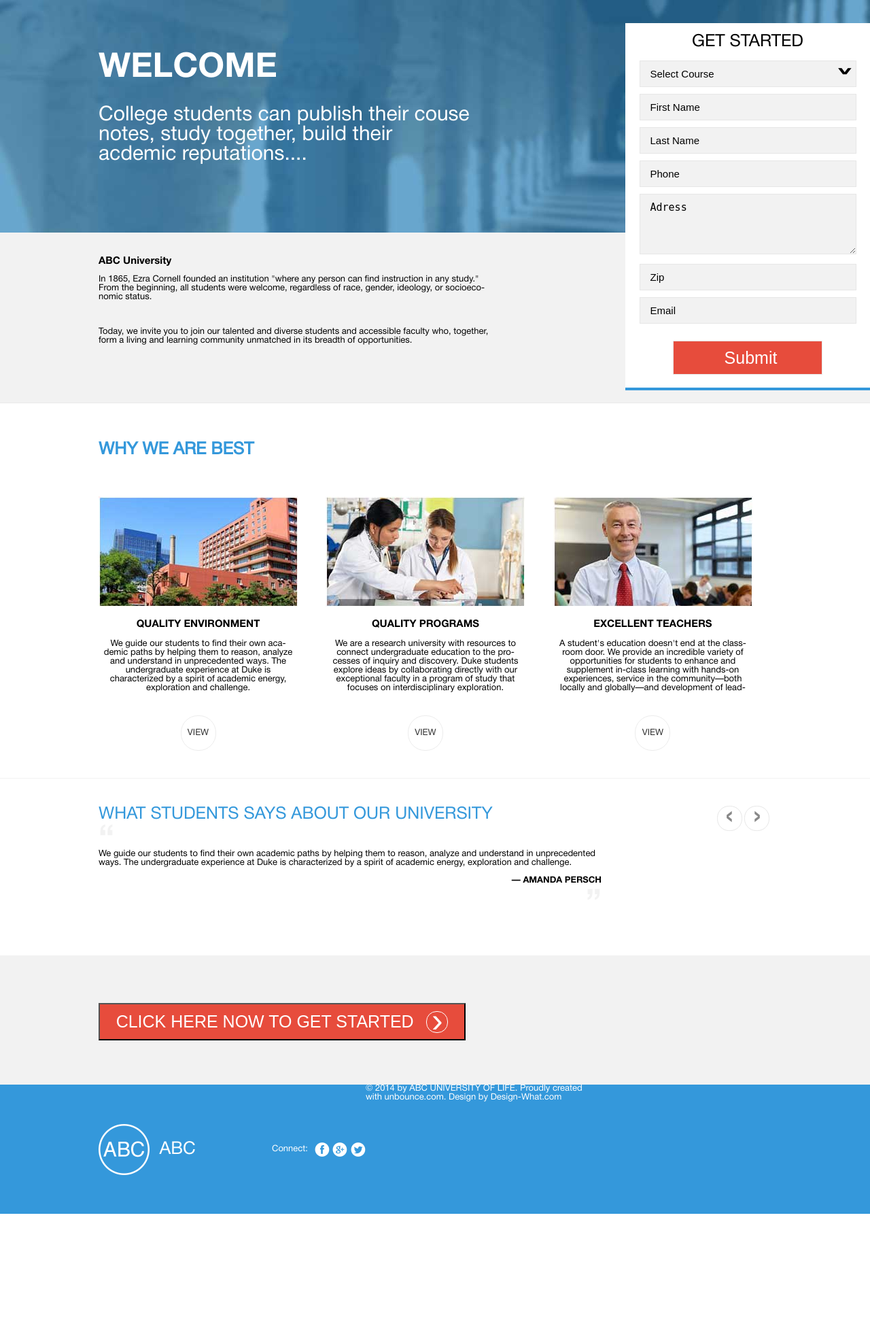
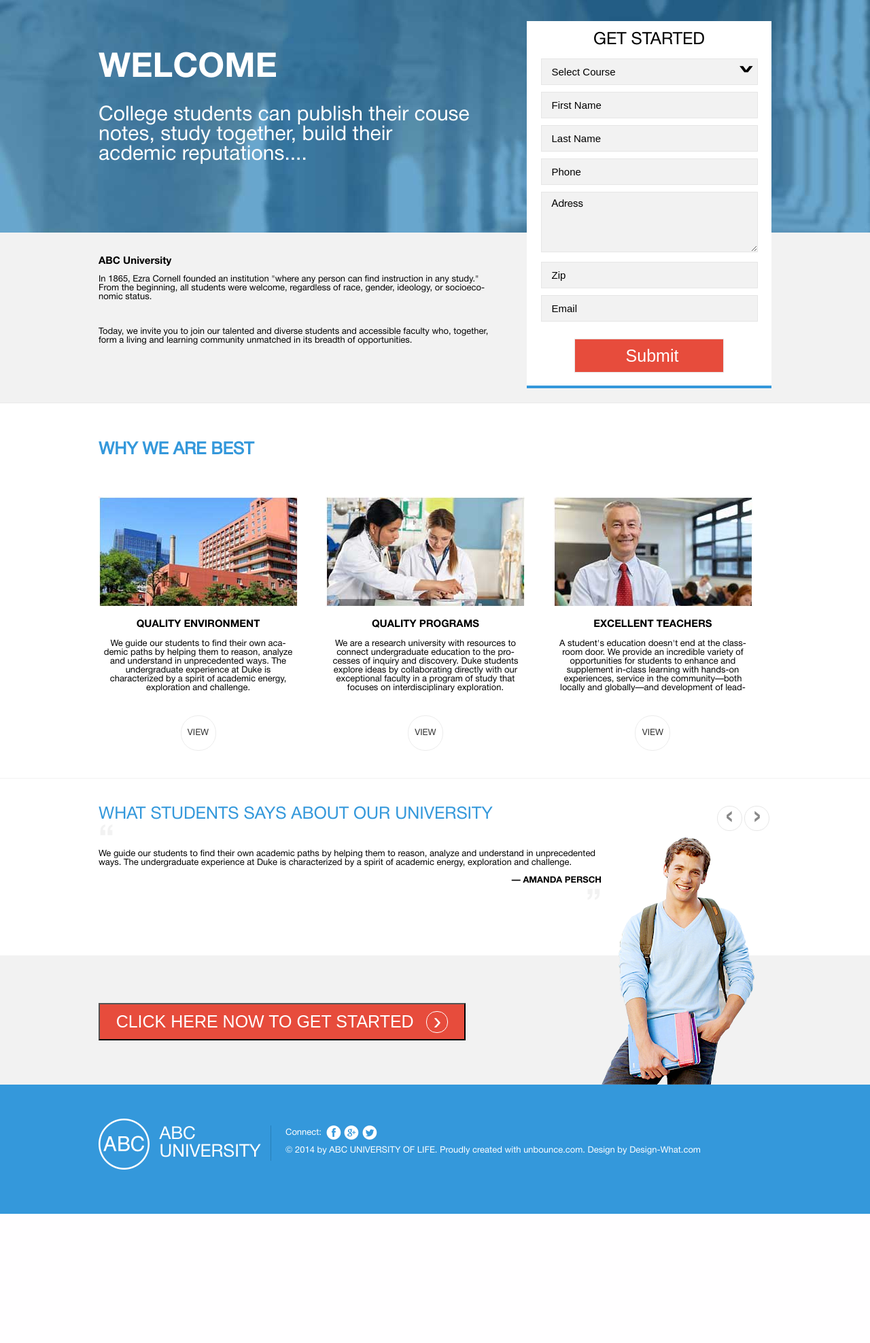
Before and after one commit to OleksandrSachuk/GoIT, a PHP site: page / in a window 1280 px wide. Shown: the part 76-2051 px from the top of the page at 68% size. After the commit the page ends 1861 px from the top, so only its background shows below. Run offline with PHP 8.4, Linux system fonts and the light colour scheme.

Commit message:
15-07-2015

```diff
--- a/Project 2-1/css/style.css
+++ b/Project 2-1/css/style.css
@@ -32,8 +32,10 @@ a {
     text-decoration: none;
 }
 .wrapper {
-    width: 990px;
+    width: auto;
+    max-width: 990px;
     margin: 0 auto;
+    position: relative;
 }
 /*header*/
 #header {
@@ -101,10 +103,11 @@ a {
     height: 536px;
     background-color: #ffffff;
     position: absolute;
-    top: 110px;
+    top: -319px;
     right: 0;
     border-bottom: 4px solid #3498db;
     text-align: center;
+    z-index:10;
 }
 
 #form_top .form_name {
@@ -119,13 +122,14 @@ a {
     width: 300px;
     height: 35px;
     font-size: 15px;
-    vert-align: 20px;
     padding-left: 15px;
     background-color: #f2f2f2;
     border: 1px solid #e6e6e6;
     margin-bottom: 10px;
 }
 #form_top textarea {
+    font-family: "HelveticaRegular", Arial;
+    font-size: 15px;
     height: 75px;
     padding-top: 10px;
 }
@@ -220,6 +224,10 @@ a {
     color: #333333;
     border-radius: 25px;
 }
+.view:hover {
+    background-color: #e74c3c;
+    font-weight: bold;
+}
 /*fourth block*/
 #fourth_block {
     width: 100%;
@@ -241,7 +249,7 @@ a {
     line-height: 30px;
     text-align: center;
     font-size: 50px;
-    border-radius: 17.5px;
+    border-radius: 18px;
     display: inline-block;
     float: right;
     margin-right: 3px;
@@ -307,7 +315,6 @@ a {
 #fifth_block button span {
     text-transform: uppercase;
     font-size: 25px;
-    vertical-align: 42px;
     color: #ffffff;
     vertical-align:middle;
 }
@@ -320,7 +327,7 @@ a {
     border: 1px solid #ffffff;
     line-height: 25px;
     text-align: center;
-    font-size: 50px;
+    font-size: 35px;
     border-radius: 15px;
     color: #ffffff;
     vertical-align: middle;
@@ -333,56 +340,57 @@ a {
     background-color: #3498db;
 }
 .footer_logo {
-    width: 235px;
+    width: 255px;
     height: 190px;
     float:left;
-    line-height:190px;
-    display: inline-block;
 }
 .footer_logo_img {
-    vertical-align: middle;
+    margin-top: 50px;
 }
 .footer_logo_text {
     text-transform: uppercase;
-    font-size:26px;
+    font-size: 26px;
     text-align: left;
     color: #ffffff;
     padding-left: 10px;
     vertical-align: top;
-
-}
-.footer_information {
-    width: 734px;
-    height: 190px;
+    display: inline-block;
+    margin-top: 60px;
+    padding-right: 15px;
+    background: url("../img/vertical_line.jpg") no-repeat 100% 50%;
 }
 .footer_connect {
     font-size:13px;
     text-align: left;
     color: #ffffff;
-    line-height: 190px;
     float: left;
     margin-left: 20px;
+    margin-top: 65px;
+    margin-right: 7px;
+
 }
 .footer_social_buttons {
-    float: left;
-    margin-left: 10px;
-    line-height: 190px;
+    padding-top: 60px;
 }
 .footer_social_buttons img {
     vertical-align: middle;
 }
 .copyrights {
+    display: inline-block;
+    width: auto;
     font-size:13px;
     text-align: left;
     color: #ffffff;
+    margin-top: 10px;
+    padding-left: 20px;
+
 }
-#man_photo {
- position: absolute;
-    top:1307px;
-    right:-530px;
+.man_photo {
+    position: absolute;
+    top:-364px;
+    right: 25px;
     z-index: 10;
 }
-
 
 
 /*tablets*/
--- a/Project 2-1/index.html
+++ b/Project 2-1/index.html
@@ -36,7 +36,7 @@
     <div class="wrapper">
         <form name="form1" action = "#" method = "get" id="form_top">
             <span class="form_name">get started</span>
-            <input type = "select" name = "select_course" value = "Select Course">
+            <input type = "text" name = "select_course" value = "Select Course">
             <input type = "text" name = "first_name" value = "First Name">
             <input type = "text" name = "last_name" value = "Last Name">
             <input type = "text" name = "phone" value = "Phone">
@@ -109,8 +109,14 @@
             <span>Click Here Now to Get Started</span>
             <div class="right_arrow">&#8250</div>
         </button>
+
         </div>
     </div>
+
+    <!--man photo-->
+            <div class="wrapper">
+        <img src="img/man.png" alt="man_photo" class="man_photo">
+            </div>
 
     <!--footer-->
     <div id="footer">
@@ -118,21 +124,17 @@
         <div class="footer_logo">
             <a href="#">
                 <img  class="footer_logo_img" alt="logo" src="img/footer_logo.png">
-                <span class="footer_logo_text">abc university</span>
+                <span class="footer_logo_text">abc<br>university</span>
             </a>
         </div>
-        <div class="footer_information">
-            <span class="footer_connect">Connect:</span>
-                    <div class="footer_social_buttons">
+        <div class="footer_connect">Connect:</div>
+            <div class="footer_social_buttons">
                         <a href="#"><img src="img/social_button_facebook.png" alt="facebook"></a>
                         <a href="#"><img src="img/social_button_google_plus.png" alt="google plus"></a>
                         <a href="#"><img src="img/social_button_twitter.png" alt="twitter"></a>
                     </div>
-                    <div class="copyrights">© 2014 by ABC UNIVERSITY OF LIFE. Proudly created with unbounce.com. Design by Design-What.com</div>
-                </div>
+            <div class="copyrights">© 2014 by ABC UNIVERSITY OF LIFE. Proudly created with unbounce.com. Design by Design-What.com</div>
             </div>
-    </div>
-
-</div>
+            </div>
 </body>
 </html>
--- a/project 2/index.html
+++ b/project 2/index.html
@@ -131,7 +131,7 @@
             <input type = "text" name = "first_name" value = "First Name">
             <input type = "text" name = "last_name" value = "Last Name">
             <input type = "text" name = "phone" value = "Phone">
-            <textarea name = "adress">Adress</textarea>
+            <textarea name = "adress" value = "Adress"></textarea>
             <input type = "text" name = "zip" value = "Zip">
             <input type = "text" name = "email" value = "Email">
             <input type = "submit" name = "submit" value = "Submit">
```
